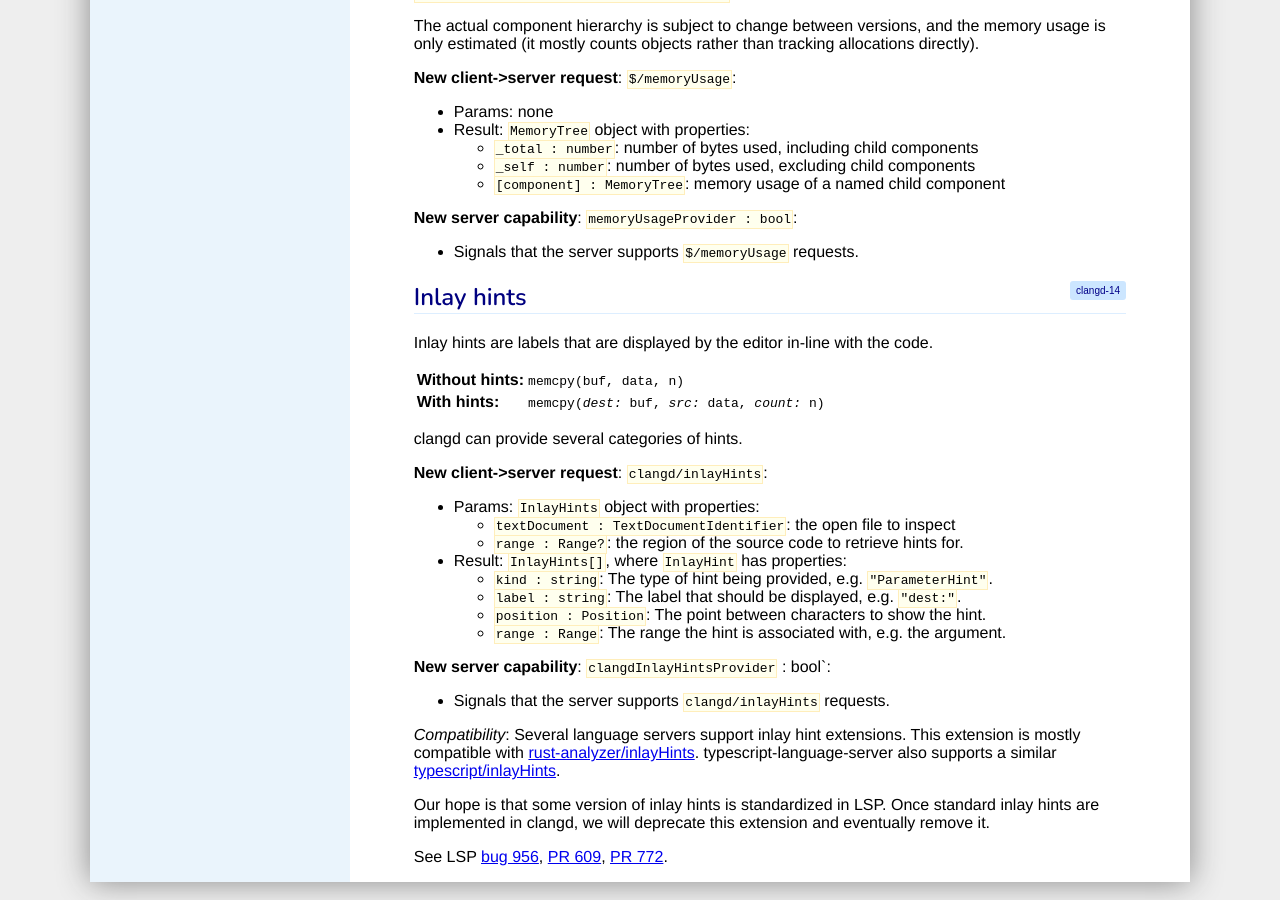
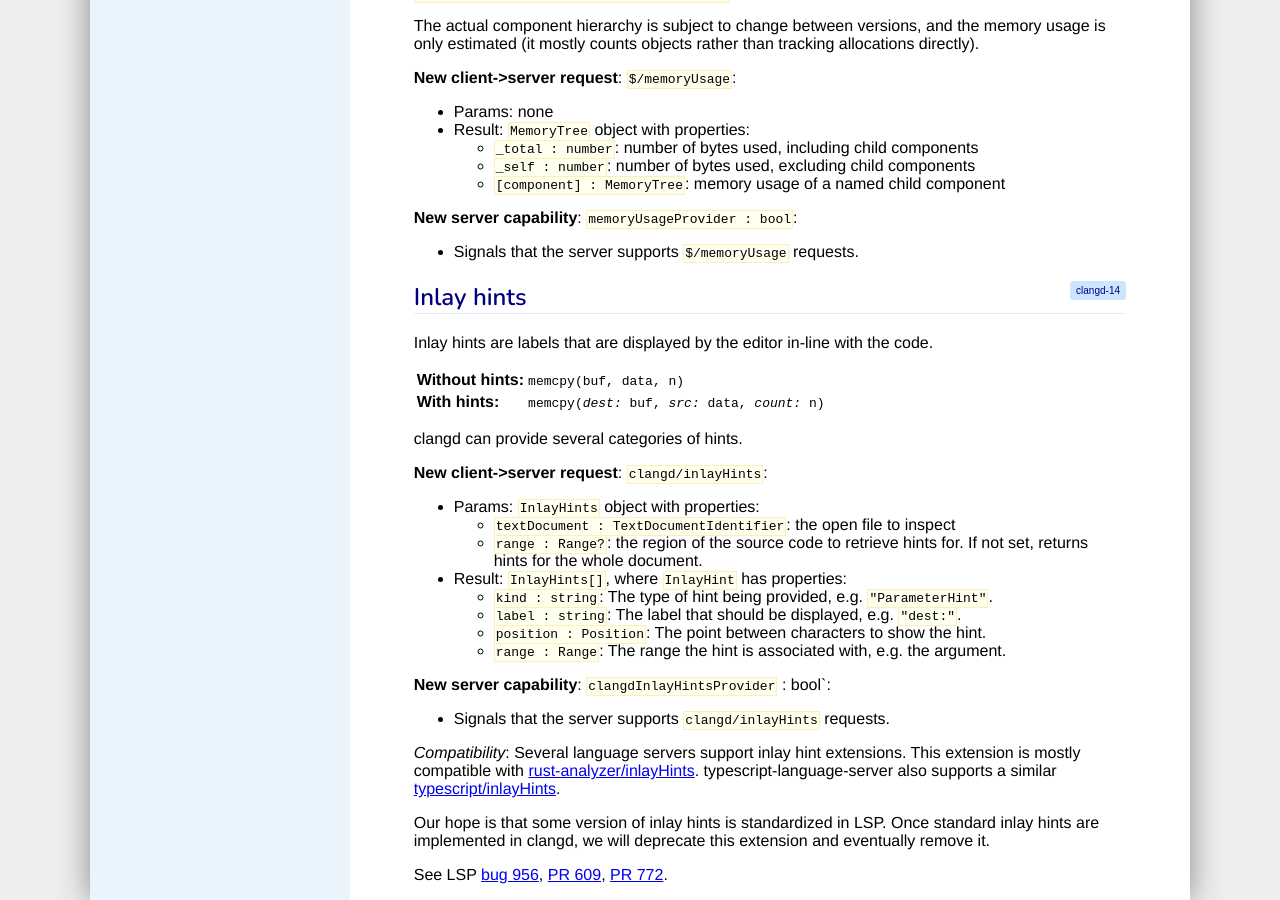
Before and after one commit to llvm/clangd-www, a Jekyll site: the page built from extensions.md, in a window 1280 px wide and 900 px high, scrolled down 4838 px. Built offline with Jekyll 4.4.1, drawn with Linux system fonts in a browser that asks for light colours; our own code applies the rules of GitHub Pages for plain Markdown files.

Commit message:
Say what happens if InlayHintsParams.range is not set

```diff
--- a/extensions.md
+++ b/extensions.md
@@ -268,6 +268,7 @@ clangd can provide several categories of hints.
  - Params: `InlayHints` object with properties:
    - `textDocument : TextDocumentIdentifier`: the open file to inspect
    - `range : Range?`: the region of the source code to retrieve hints for.
+     If not set, returns hints for the whole document.
  - Result: `InlayHints[]`, where `InlayHint` has properties:
    - `kind : string`: The type of hint being provided, e.g. `"ParameterHint"`.
    - `label : string`: The label that should be displayed, e.g. `"dest:"`.
```
